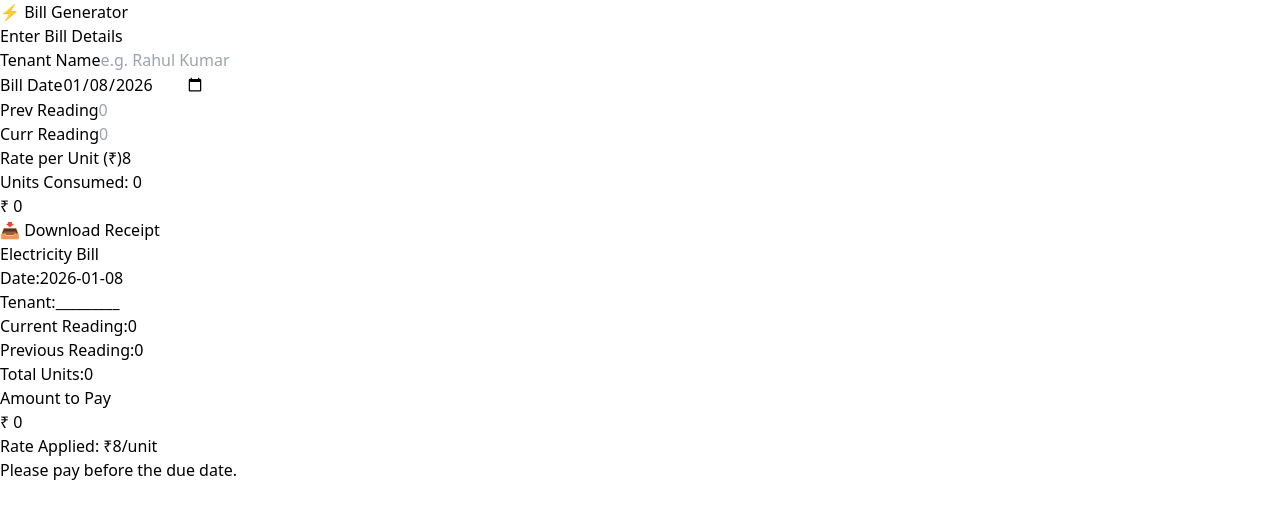
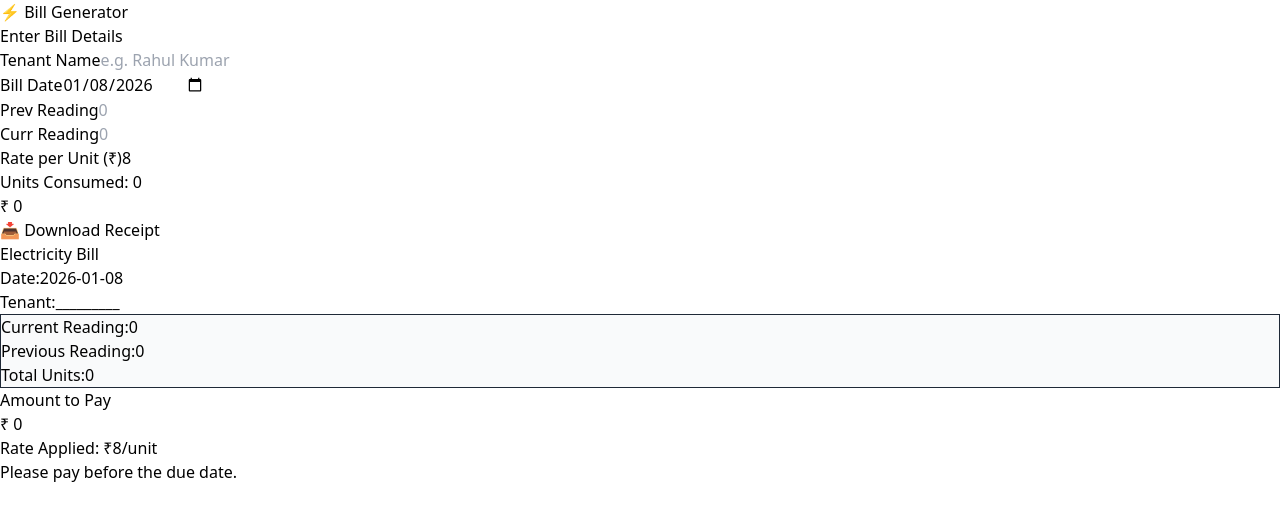
Before and after one commit to Uday-S-Rathore/bill-generator, a React (Vite) app: page / in a window 1280 px wide. Shown: the top 520 px of the page. Built offline with nearby package versions, Linux system fonts and the light colour scheme.

Commit message:
Final styling fix using inline styles

```diff
--- a/src/App.jsx
+++ b/src/App.jsx
@@ -22,18 +22,30 @@ function App() {
   };
 
   // 4. The Download Function
-  const handleDownload = async () => {
-    if (receiptRef.current) {
-      // Create the image
-      const canvas = await html2canvas(receiptRef.current, { scale: 2 });
+  // src/App.jsx
 
-      // Trigger the download
+const handleDownload = async () => {
+  if (receiptRef.current) {
+    try {
+      // We add these options to ensure CSS and colors are captured on mobile
+      const canvas = await html2canvas(receiptRef.current, {
+        scale: 2,             // High quality
+        useCORS: true,        // Helps with images/fonts
+        logging: false,       // Keeps console clean
+        backgroundColor: "#ffffff", // Forces white background
+        width: 350,           // Matches our template width
+        windowWidth: 350      // Forces the "view" to be the template width
+      });
+
       const link = document.createElement('a');
       link.download = `Bill-${data.tenantName || 'Tenant'}.png`;
-      link.href = canvas.toDataURL('image/png');
+      link.href = canvas.toDataURL('image/png', 1.0);
       link.click();
+    } catch (err) {
+      console.error("Download failed", err);
     }
-  };
+  }
+};
 
   return (
     <div className="min-h-screen bg-gray-100 flex flex-col md:flex-row gap-8 p-4 md:p-10">
--- a/src/components/BillTemplate.jsx
+++ b/src/components/BillTemplate.jsx
@@ -11,31 +11,40 @@ const BillTemplate = React.forwardRef(({ data }, ref) => {
 
   return (
     <div className="flex justify-center mt-8 mb-20">
+      {/* Main Container - Forced White Background */}
       <div
         ref={ref}
-        className="w-[350px] bg-white p-6 border-2 border-gray-800 shadow-2xl text-gray-900 font-sans"
-        style={{ minHeight: '500px' }}
+        className="w-[350px] p-6 border-2 border-gray-800 text-gray-900 font-sans"
+        style={{ minHeight: '500px', backgroundColor: '#ffffff' }}
       >
 
         {/* Header */}
-        <div className="text-center border-b-2 border-gray-800 pb-4 mb-4">
+        <div className="text-center border-b-2 border-gray-800 pb-4 mb-4" style={{ borderColor: '#1f2937' }}>
           <h1 className="text-2xl font-bold uppercase tracking-wider">Electricity Bill</h1>
         </div>
 
-        {/* Details Table - Using Grid for 'Lane' separation */}
+        {/* Details Table */}
         <div className="space-y-3 text-sm">
             <div className="grid grid-cols-2">
                 <span className="font-semibold">Date:</span>
                 <span className="text-right">{data.billDate}</span>
             </div>
-            <div className="grid grid-cols-2 border-b border-gray-300 pb-2">
+            <div className="grid grid-cols-2 border-b border-gray-300 pb-2" style={{ borderColor: '#d1d5db' }}>
                 <span className="font-semibold">Tenant:</span>
                 <span className="text-right uppercase truncate">{data.tenantName || '_________'}</span>
             </div>
         </div>
 
-        {/* Meter Readings Box - Forcing spacing with Grid */}
-        <div className="mt-6 border border-gray-800 p-3 bg-gray-50">
+        {/* Meter Readings Box - Forced Gray Background and Border */}
+        <div
+          className="mt-6 border p-3"
+          style={{
+            backgroundColor: '#f9fafb',
+            borderColor: '#1f2937',
+            borderStyle: 'solid',
+            borderWidth: '1px'
+          }}
+        >
             <div className="grid grid-cols-2 mb-2">
                 <span className="font-semibold">Current Reading:</span>
                 <span className="font-mono font-bold text-right">{formatNumber(data.currReading)}</span>
@@ -44,14 +53,14 @@ const BillTemplate = React.forwardRef(({ data }, ref) => {
                 <span className="font-semibold">Previous Reading:</span>
                 <span className="font-mono font-bold text-right">{formatNumber(data.prevReading)}</span>
             </div>
-            <div className="border-t border-gray-400 my-2"></div>
+            <div className="border-t my-2" style={{ borderColor: '#9ca3af' }}></div>
             <div className="grid grid-cols-2 text-lg font-bold">
                 <span>Total Units:</span>
                 <span className="text-right">{formatNumber(units)}</span>
             </div>
         </div>
 
-        {/* Grand Total - Using padding to prevent 'Amount' and 'to Pay' collision */}
+        {/* Grand Total */}
         <div className="mt-8 text-center">
             <p className="text-sm text-gray-500 mb-1">Amount to Pay</p>
             <div className="text-4xl font-extrabold text-black">
@@ -60,8 +69,8 @@ const BillTemplate = React.forwardRef(({ data }, ref) => {
             <p className="text-xs text-gray-400 mt-4">Rate Applied: ₹{data.rate}/unit</p>
         </div>
 
-        {/* Footer - Extra margin to prevent collisions */}
-        <div className="mt-12 text-center text-xs text-gray-400 border-t border-gray-200 pt-4">
+        {/* Footer */}
+        <div className="mt-12 text-center text-xs text-gray-400 border-t pt-4" style={{ borderColor: '#e5e7eb' }}>
             <p className="px-2">Please pay before the due date.</p>
         </div>
 
```
